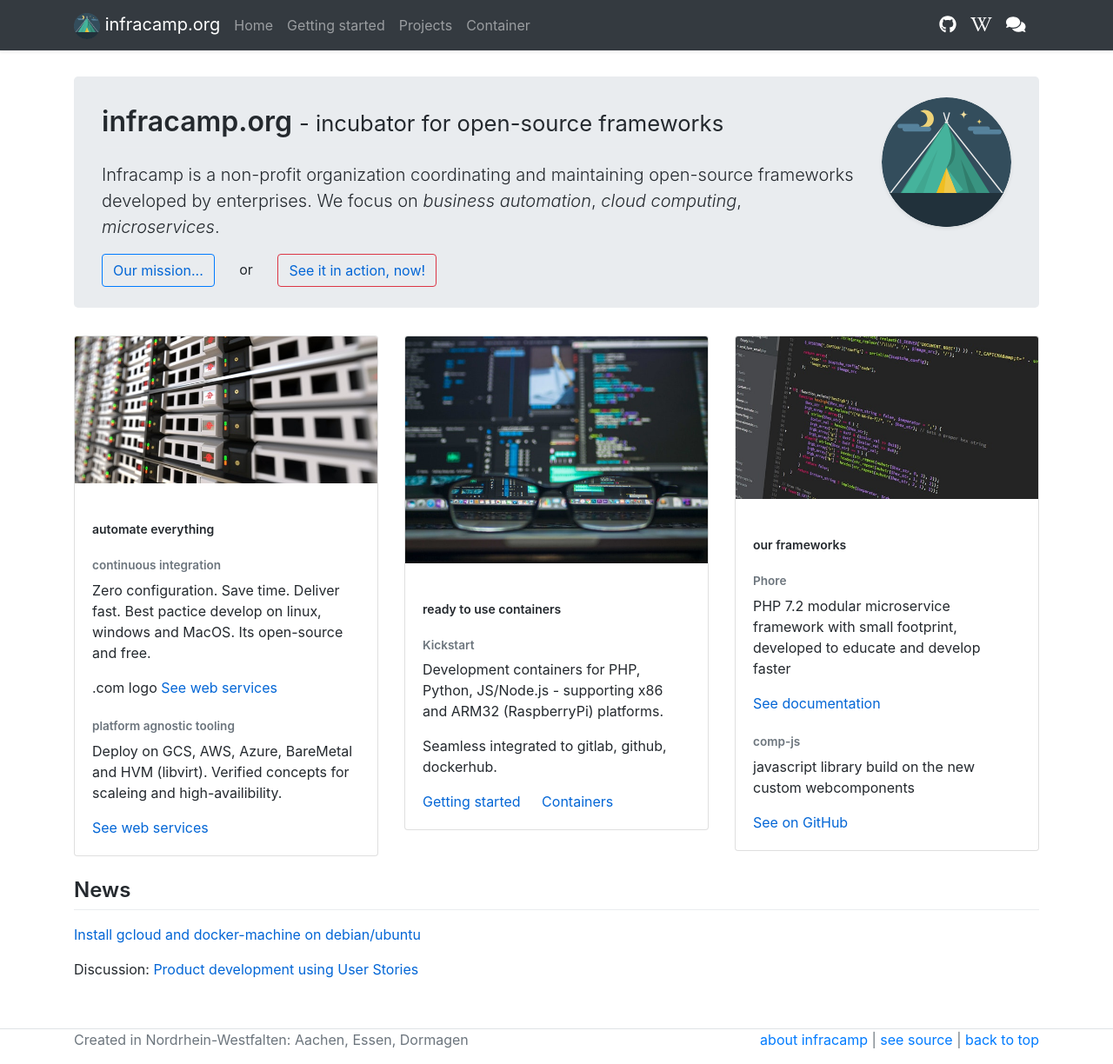
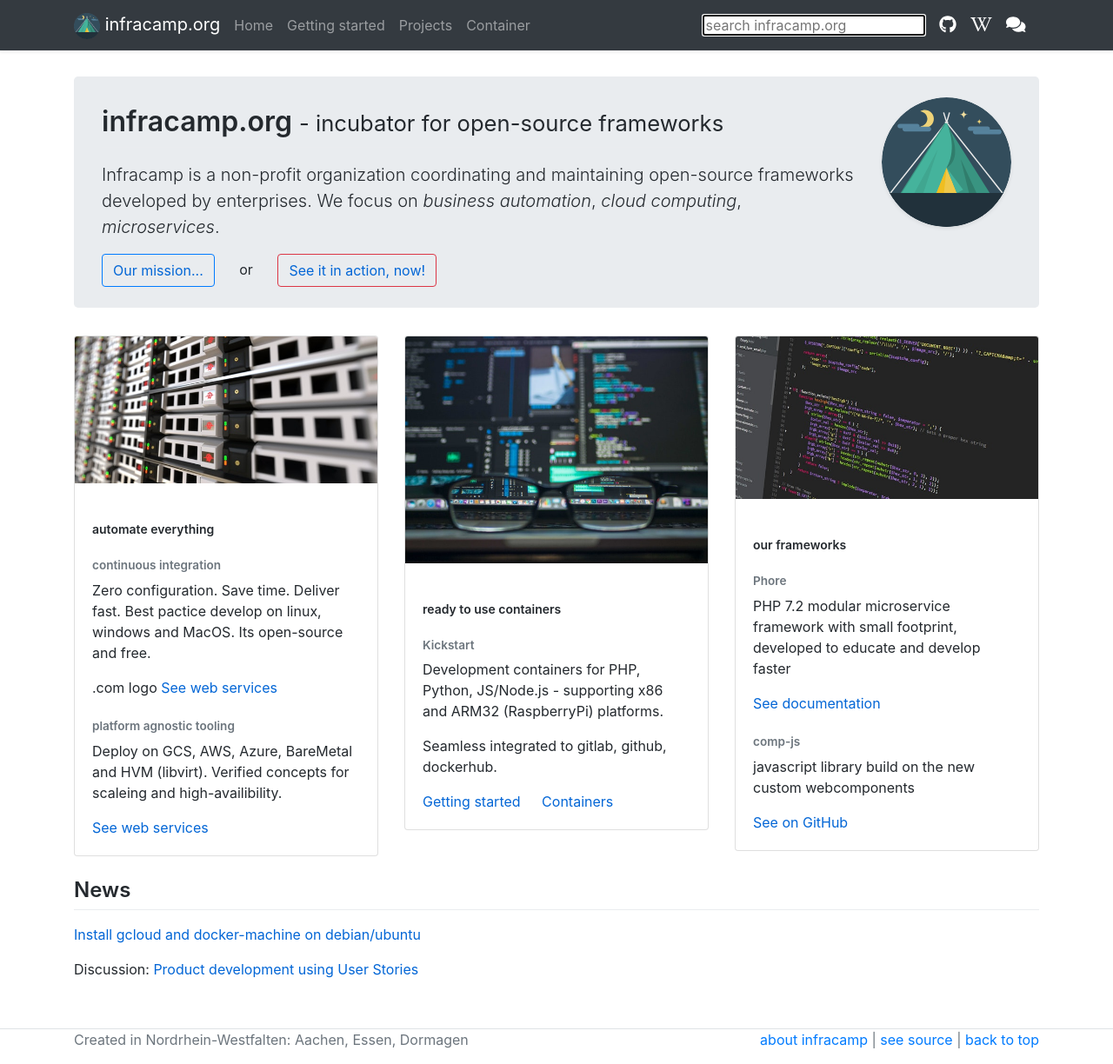
Before and after one commit to infracamp/infracamp, a Jekyll site: the page built from docs/index.md, in a window 1280 px wide and 1224 px high. Shown: the whole window at 87% size. Built offline with Jekyll 4.4.1, drawn with Linux system fonts in a browser that asks for light colours; nearby versions of some CDN libraries.

Commit message:
embed google search to header

```diff
--- a/docs/_includes/layout/navbar.html
+++ b/docs/_includes/layout/navbar.html
@@ -27,6 +27,11 @@
                 {% endfor %}
             </ul>
 
+            <form action="https://google.com/search" method="get" class="pr-3" target="_blank">
+                <input type="hidden" name="sitesearch" value="infracamp.org">
+                <input type="text" name="q" autofocus placeholder="search infracamp.org">
+                <input type="submit" name="s" style="display: none">
+            </form>
             {% for nav in site.data.navbar.right %}
             <a class="navbar-brand fa-2x align-middle" href="{{ nav.href }}">
                 <i class="{{ nav.icon }}"></i>
```
